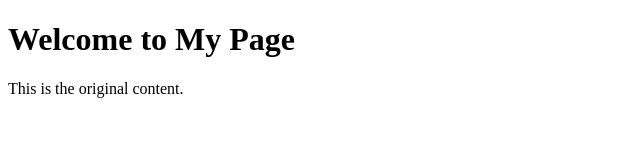
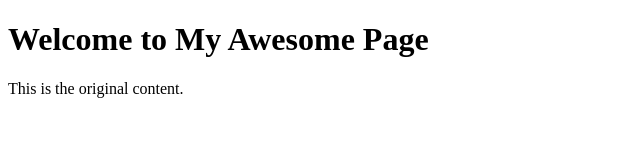
Before and after one commit to code-by-azeem/html-conflict-demo, a plain HTML site: page index.html in a window 1280 px wide. Shown: the whole page, without its empty margins (0-640 px from the left). Drawn offline with Linux system fonts and the light colour scheme.

Commit message:
chore: add awesome index.html

```diff
--- a/index.html
+++ b/index.html
@@ -5,7 +5,7 @@
   <title>My Page</title>
 </head>
 <body>
-  <h1>Welcome to My Page</h1>
+  <h1>Welcome to My Awesome Page</h1>
   <p>This is the original content.</p>
 </body>
 </html>
```
